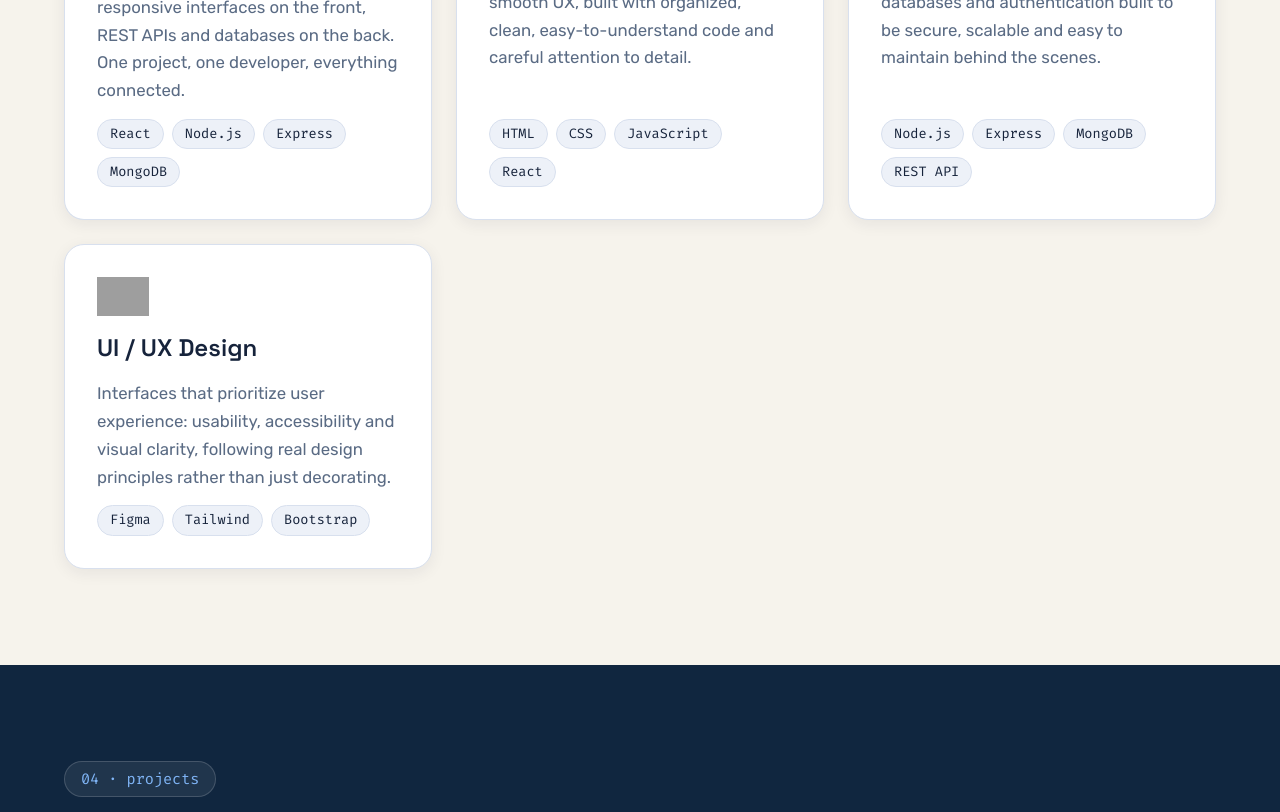
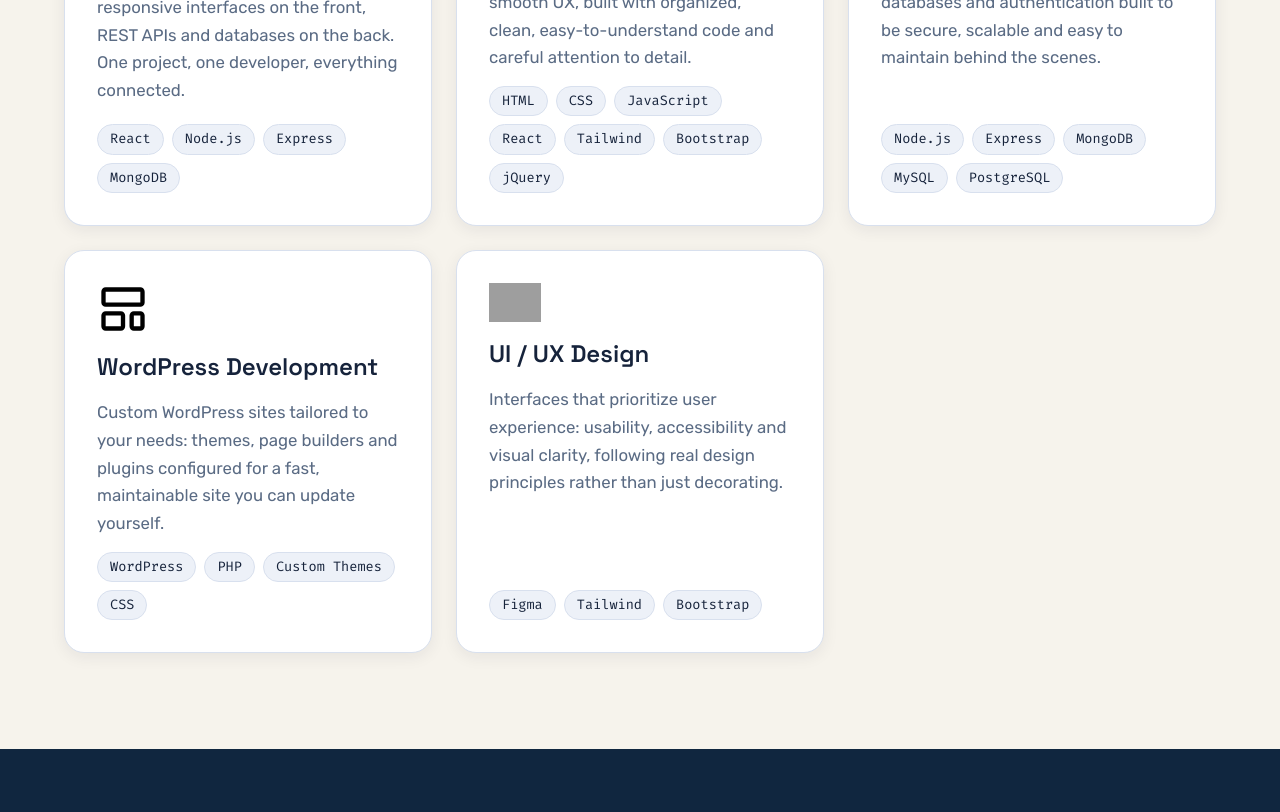
Before and after one commit to TanerTalas/tanertalas.github.io, a React (Vite) app: page / in a window 1280 px wide. Shown: the part 3060-3872 px from the top of the page. Built offline with nearby package versions, Linux system fonts and the light colour scheme; grey boxes are pictures that could not be loaded.

Commit message:
Add WordPress service and align service tags with stack tools

```diff
--- a/src/data/services.js
+++ b/src/data/services.js
@@ -16,14 +16,21 @@ export const services = [
     icon: icon("frontend"),
     description:
       "Intuitive projects with clear UI and smooth UX, built with organized, clean, easy-to-understand code and careful attention to detail.",
-    tags: ["HTML", "CSS", "JavaScript", "React"],
+    tags: ["HTML", "CSS", "JavaScript", "React", "Tailwind", "Bootstrap", "jQuery"],
   },
   {
     title: "Backend Development",
     icon: icon("backend"),
     description:
       "Reliable server-side logic: REST APIs, databases and authentication built to be secure, scalable and easy to maintain behind the scenes.",
-    tags: ["Node.js", "Express", "MongoDB", "REST API"],
+    tags: ["Node.js", "Express", "MongoDB", "MySQL", "PostgreSQL"],
+  },
+  {
+    title: "WordPress Development",
+    icon: icon("wordpress"),
+    description:
+      "Custom WordPress sites tailored to your needs: themes, page builders and plugins configured for a fast, maintainable site you can update yourself.",
+    tags: ["WordPress", "PHP", "Custom Themes", "CSS"],
   },
   {
     title: "UI / UX Design",
--- a/src/data/skills.js
+++ b/src/data/skills.js
@@ -38,6 +38,7 @@ export const toolSkills = [
 export const otherSkills = [
   { name: "Java", icon: other("java") },
   { name: "Python", icon: other("python") },
+  { name: "PHP", icon: other("php") },
   { name: "WordPress", icon: other("wordpress") },
   { name: "JSON", icon: other("json") },
 ];
```
Also changed, not shown: public/img/serviceicons/wordpress.svg (added), public/img/toolicons/other/php.svg (added).
